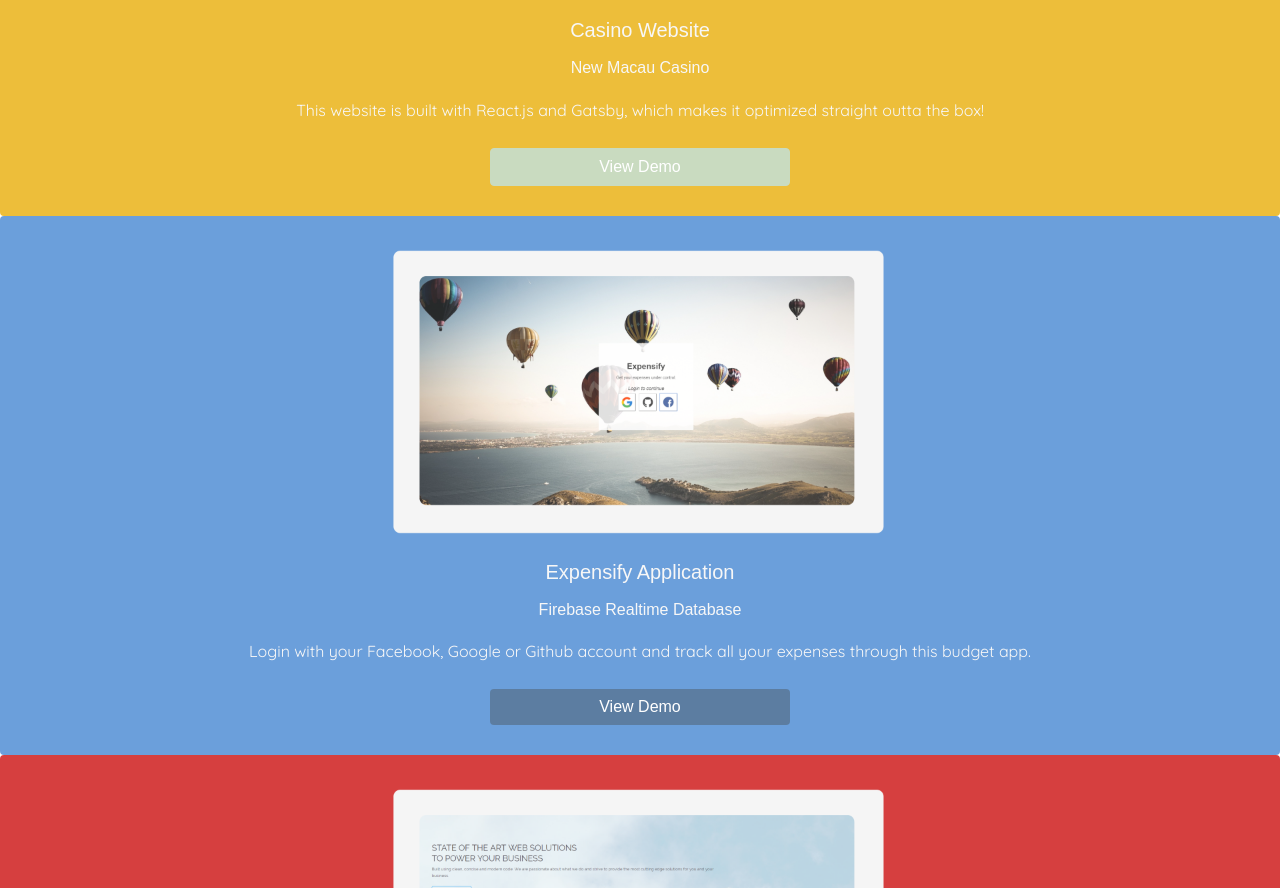
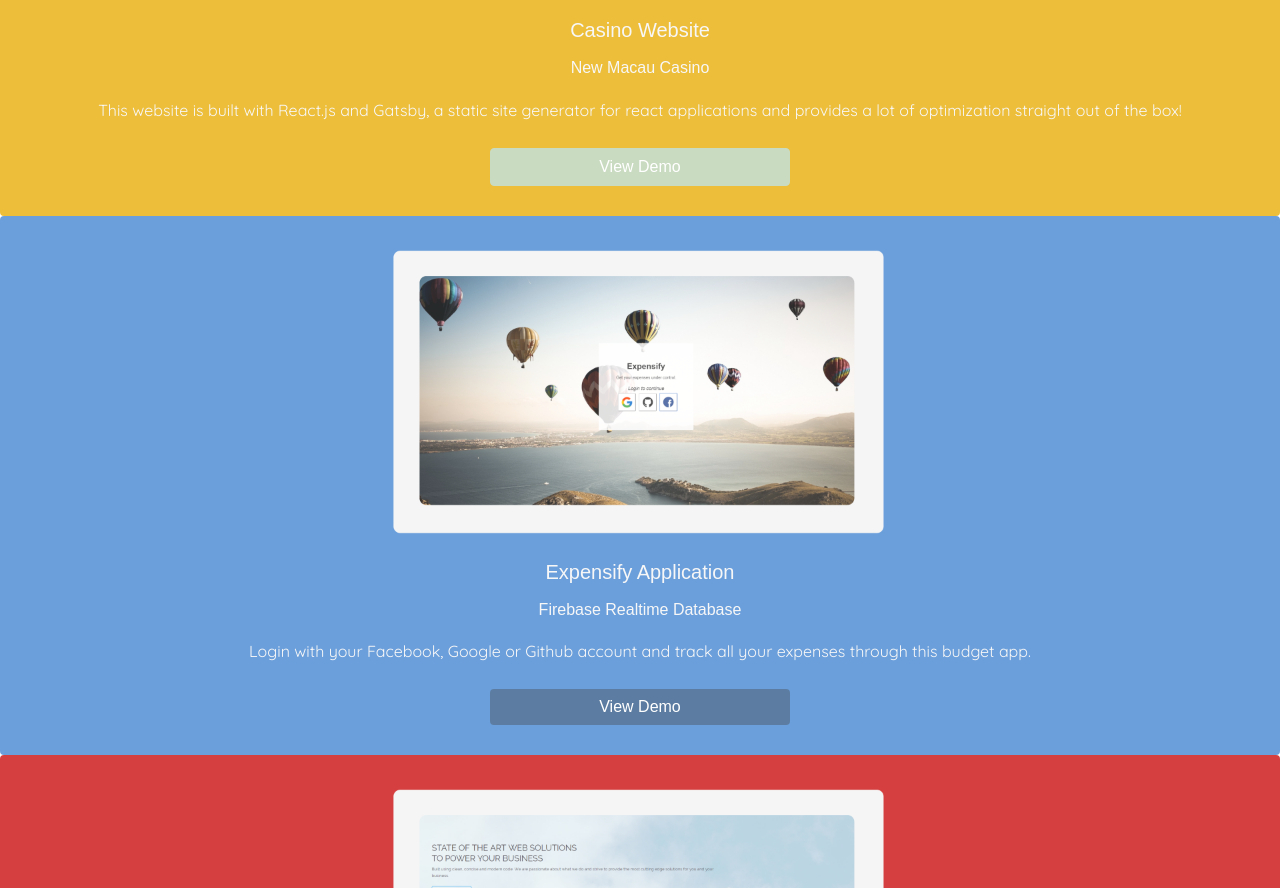
Before and after one commit to nugoo1/portfolio-website, a React (Create React App) app: page /work in a window 1280 px wide. Shown: the part 3036-3924 px from the top of the page. Built offline with nearby package versions, Linux system fonts and the light colour scheme; a web font is replaced by a local one.

Commit message:
Content change

```diff
--- a/src/components/MyWork.js
+++ b/src/components/MyWork.js
@@ -143,8 +143,8 @@
               New Macau Casino
             </CardSubtitle>
             <CardText className="card__text">
-              This website is built with React.js and Gatsby, which makes it
-              optimized straight outta the box!
+              This website is built with React.js and Gatsby, a static site generator
+              for react applications and provides a lot of optimization straight out of the box!
             </CardText>
             <a href="https://newmacaucasino.com/" target="blank">
               <Button className="card__button">View Demo</Button>
```
